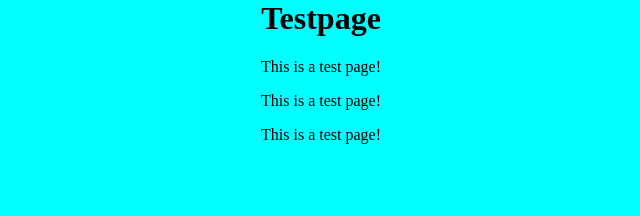
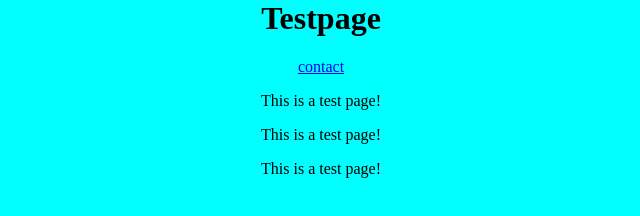
Before and after one commit to hwdsda/Testpage, a plain HTML site: page index.html in a window 1280 px wide. Shown: the whole page, without its empty margins (319-959 px from the left). Drawn offline with Linux system fonts and the light colour scheme.

Commit message:
Update index.html

```diff
--- a/index.html
+++ b/index.html
@@ -8,7 +8,7 @@
 </head>
 <body>
     <h1>Testpage</h1>
-    <a href="/Testpage/contact.html"contact></a>
+    <a href="/Testpage/contact.html">contact</a>
     <p>This is a test page!</p>
     <p>This is a test page!</p>
     <p>This is a test page!</p>
```
